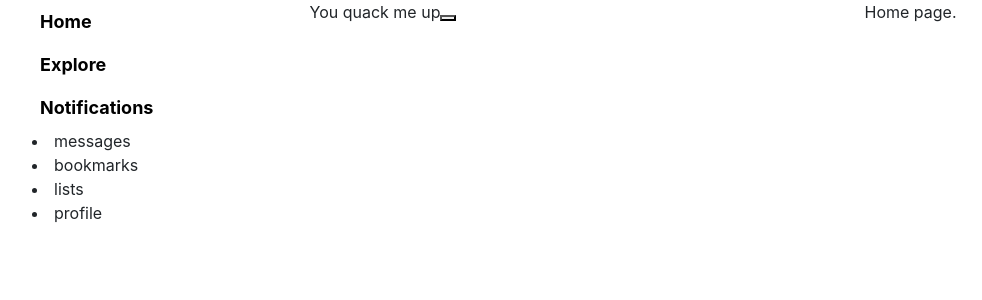
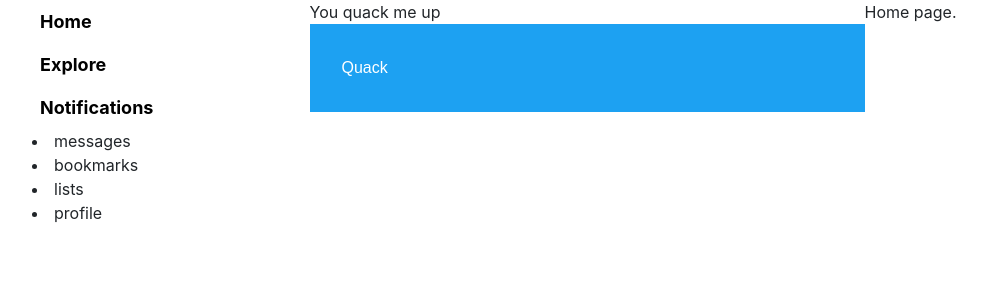
Before and after one commit to genxhero/quacker, a React (Create React App) app in the folder client/: page /home in a window 1280 px wide. Shown: the top 300 px of the page, without its empty margins (53-1035 px from the left). Built offline with nearby package versions, Linux system fonts and the light colour scheme.

Commit message:
wrap the link i na div

```diff
--- a/client/src/App.css
+++ b/client/src/App.css
@@ -7,6 +7,13 @@
     display: flex;
     flex-basis: auto;
     flex-direction: column;
+}
+
+.new-quack-btn {
+    background: rgb(29, 161, 242);
+    color: white;
+    font-family: sans-serif;
+    padding: 2rem;
 }
 
 .nav-link-content {
--- a/client/src/components/HomeFeed.jsx
+++ b/client/src/components/HomeFeed.jsx
@@ -12,7 +12,7 @@ const HomeFeed = (props) => {
     return (
         <div className="quack-feed">
             You quack me up
-            <button onClick={() => toggleQuackForm(true)}/>
+            <div className="new-quack-btn"onClick={() => toggleQuackForm(true)}> Quack</div>
             {quacking && <QuackForm />}
         </div>
     )
```
